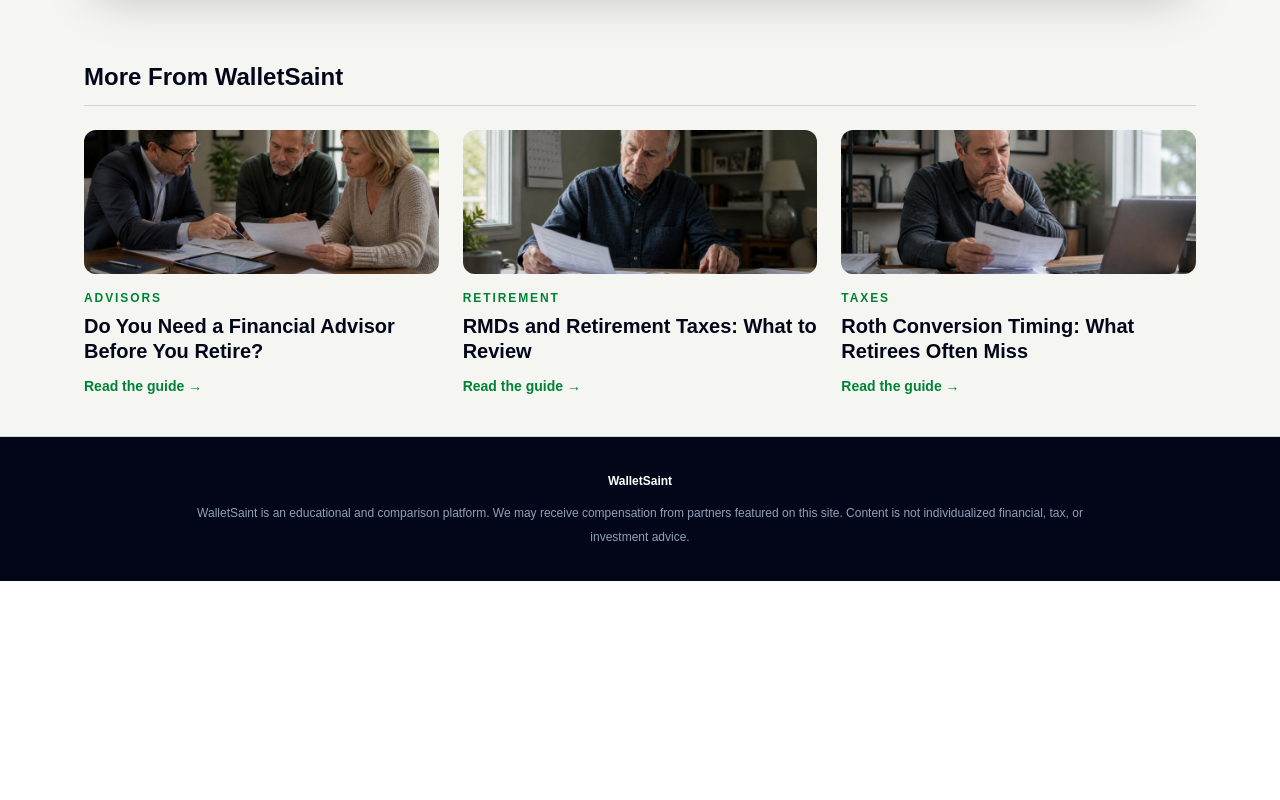
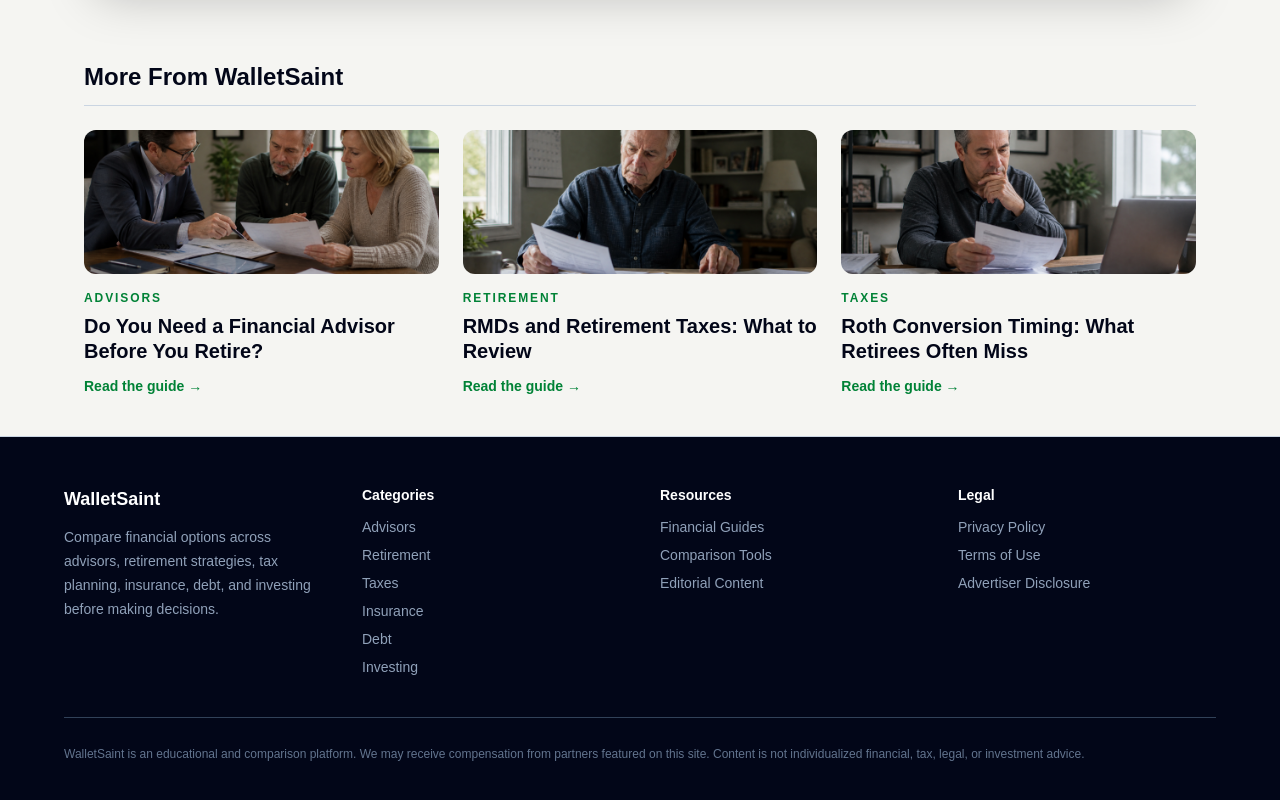
Before and after one commit to elevateaxis1/walletsaint-publisher, a Next.js app: page / in a window 1280 px wide. Shown: the part 2289-3089 px from the top of the page. Before the commit the page ends 2870 px from the top, so only its background shows below. Built offline with nearby package versions, Linux system fonts and the light colour scheme.

Commit message:
final footer + compliance structure

```diff
--- a/app/page.tsx
+++ b/app/page.tsx
@@ -375,12 +375,58 @@ export default function Home() {
         </div>
       </section>
 
-      <footer className="border-t border-slate-300 bg-slate-950 px-5 py-8 text-center text-xs leading-6 text-slate-400">
-        <p className="font-bold text-white">WalletSaint</p>
-        <p className="mx-auto mt-2 max-w-4xl">
-          WalletSaint is an educational and comparison platform. We may receive compensation from partners featured on this site. Content is not individualized financial, tax, or investment advice.
-        </p>
-      </footer>
+      <footer className="border-t border-slate-300 bg-slate-950 px-5 py-12 text-slate-400">
+  <div className="mx-auto grid max-w-6xl gap-10 md:grid-cols-4">
+
+    {/* Brand */}
+    <div>
+      <p className="text-lg font-black text-white">WalletSaint</p>
+      <p className="mt-3 text-sm leading-6">
+        Compare financial options across advisors, retirement strategies, tax planning, insurance, debt, and investing before making decisions.
+      </p>
+    </div>
+
+    {/* Categories */}
+    <div>
+      <p className="text-sm font-bold text-white">Categories</p>
+      <ul className="mt-3 space-y-2 text-sm">
+        <li>Advisors</li>
+        <li>Retirement</li>
+        <li>Taxes</li>
+        <li>Insurance</li>
+        <li>Debt</li>
+        <li>Investing</li>
+      </ul>
+    </div>
+
+    {/* Resources */}
+    <div>
+      <p className="text-sm font-bold text-white">Resources</p>
+      <ul className="mt-3 space-y-2 text-sm">
+        <li>Financial Guides</li>
+        <li>Comparison Tools</li>
+        <li>Editorial Content</li>
+      </ul>
+    </div>
+
+    {/* Legal */}
+    <div>
+      <p className="text-sm font-bold text-white">Legal</p>
+      <ul className="mt-3 space-y-2 text-sm">
+        <li>Privacy Policy</li>
+        <li>Terms of Use</li>
+        <li>Advertiser Disclosure</li>
+      </ul>
+    </div>
+
+  </div>
+
+  <div className="mx-auto mt-10 max-w-6xl border-t border-slate-700 pt-6 text-xs leading-6 text-slate-500">
+    <p>
+      WalletSaint is an educational and comparison platform. We may receive compensation from partners featured on this site. Content is not individualized financial, tax, legal, or investment advice.
+    </p>
+  </div>
+</footer>
     </main>
   );
 }
```
